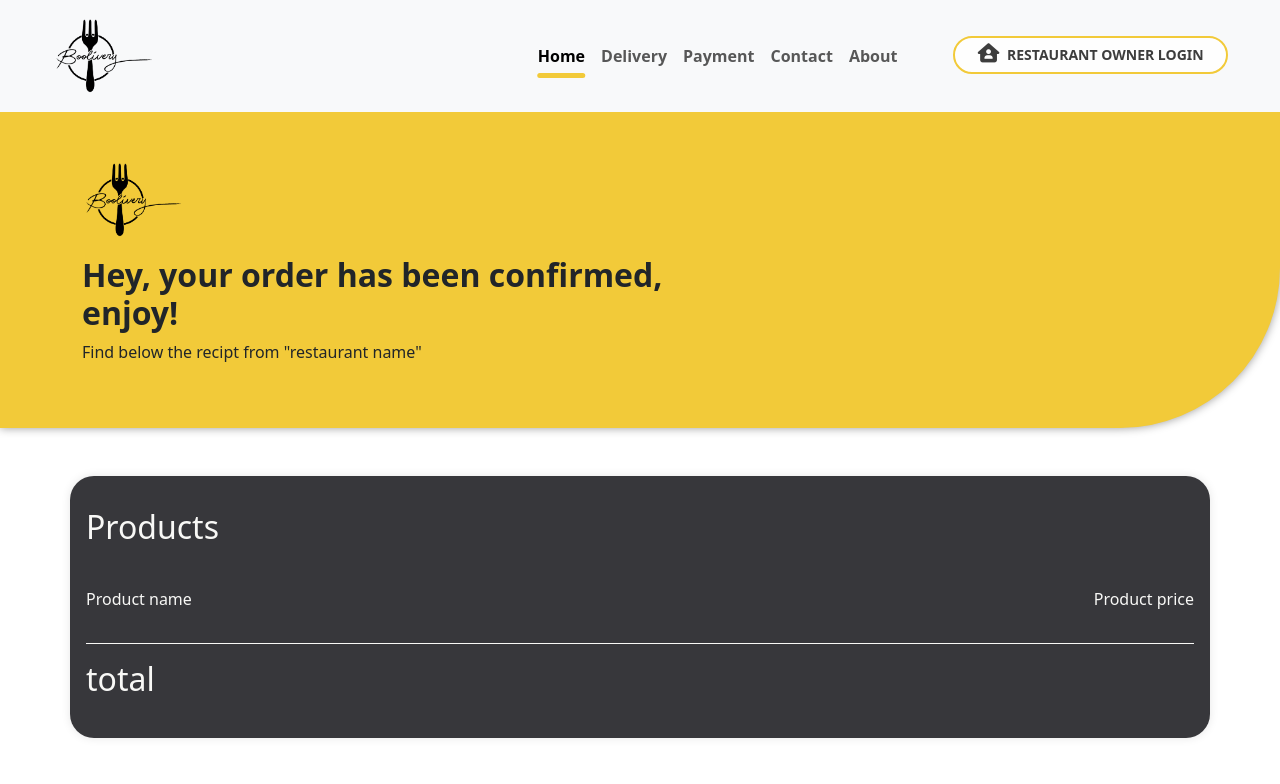
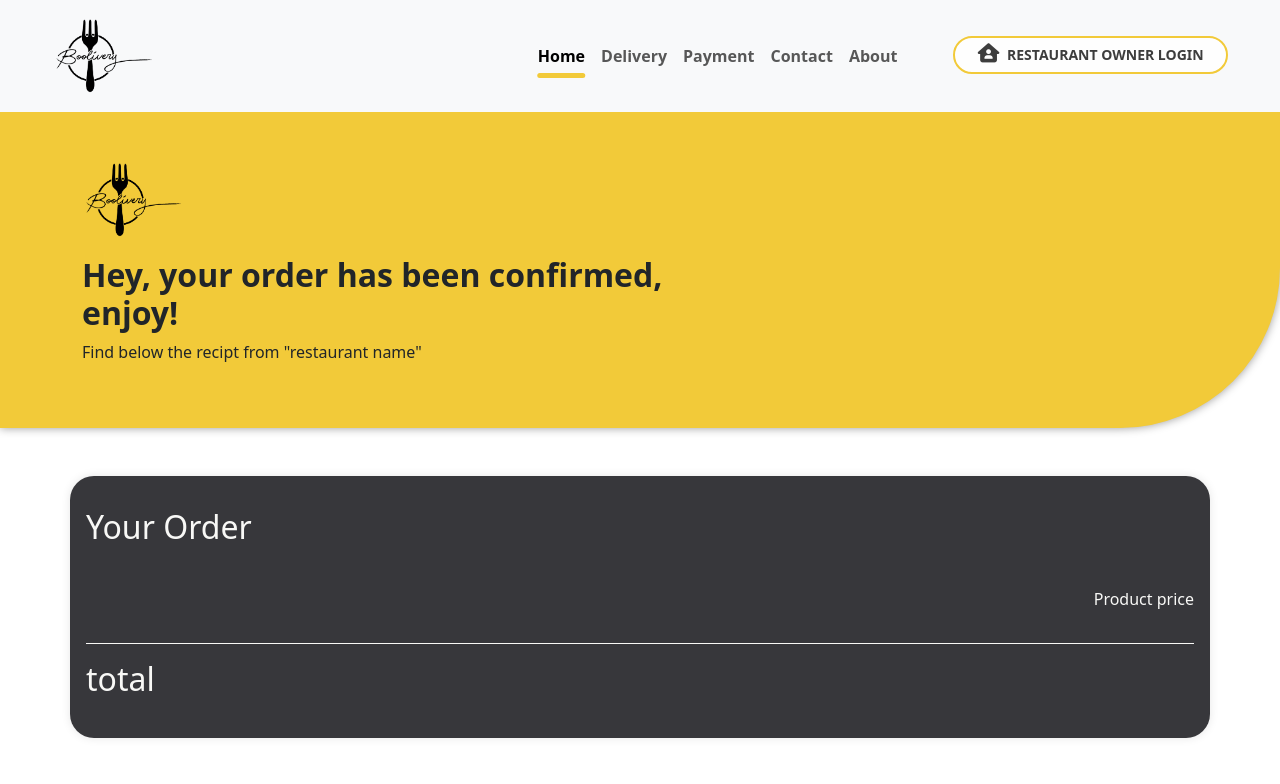
Before and after one commit to emanuele-pogliari/boolivery-frontend, a Vue app: page /confirm-order in a window 1280 px wide. Shown: the top 784 px of the page. Built offline with nearby package versions, Linux system fonts and the light colour scheme; what vue-awesome-paginate would draw is missing.

Commit message:
linked confirm page

```diff
--- a/src/Pages/Checkout.vue
+++ b/src/Pages/Checkout.vue
@@ -134,7 +134,6 @@ export default {
 
             // Update total price after clearing
             this.updateTotalCartPrice();
-
             this.$router.push({ name: "confirm-order" });
           })
           .catch((error) => {
@@ -166,6 +165,7 @@ export default {
               type="text"
               class="form-control"
               id="orderInfo.customer_name"
+              required
             />
           </div>
 
@@ -178,6 +178,7 @@ export default {
               type="text"
               class="form-control"
               id="orderInfo.customer_last_name"
+              required
             />
           </div>
 
@@ -188,6 +189,7 @@ export default {
               type="text"
               class="form-control"
               id="address"
+              required
             />
           </div>
 
@@ -198,6 +200,9 @@ export default {
               type="text"
               class="form-control"
               id="phone"
+              required
+              title="Phone number must be 10 digits"
+              pattern="d{10}"
             />
           </div>
 
@@ -208,6 +213,7 @@ export default {
               type="text"
               class="form-control"
               id="email"
+              required
             />
           </div>
 
@@ -218,6 +224,7 @@ export default {
               class="form-control"
               id="orderInfo.customer_note"
               rows="3"
+              placeholder="Add a note about your order"
             ></textarea>
           </div>
 
--- a/src/Pages/ConfirmOrder.vue
+++ b/src/Pages/ConfirmOrder.vue
@@ -15,7 +15,7 @@ export default {
       <div class="d-flex flex-column py-5">
         <img class="pb-3" src="/img/logo/Logo.png" alt="" />
         <div class="customer_content">
-          <h1>Hey, your order has been confirmed, enjoy!</h1>
+          <h1>Hey,{{}} your order has been confirmed, enjoy!</h1>
           <p>Find below the recipt from "restaurant name"</p>
         </div>
       </div>
@@ -25,10 +25,10 @@ export default {
   </div>
 
   <div class="invoice container mb-5">
-    <h2>Products</h2>
+    <h2>Your Order</h2>
     <ul>
       <li>
-        <p>Product name</p>
+        <p>{{}}</p>
         <p>Product price</p>
       </li>
     </ul>
```
